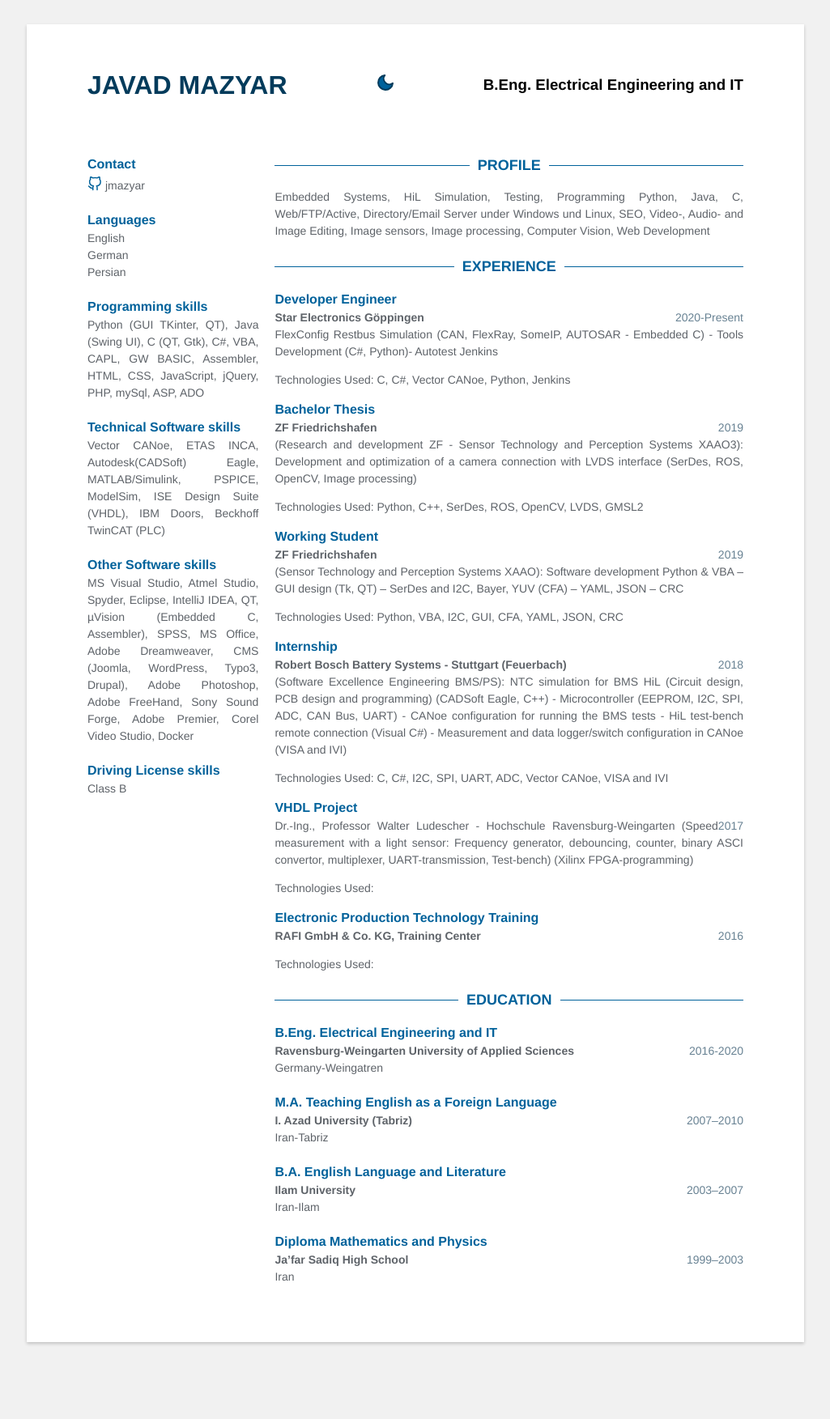
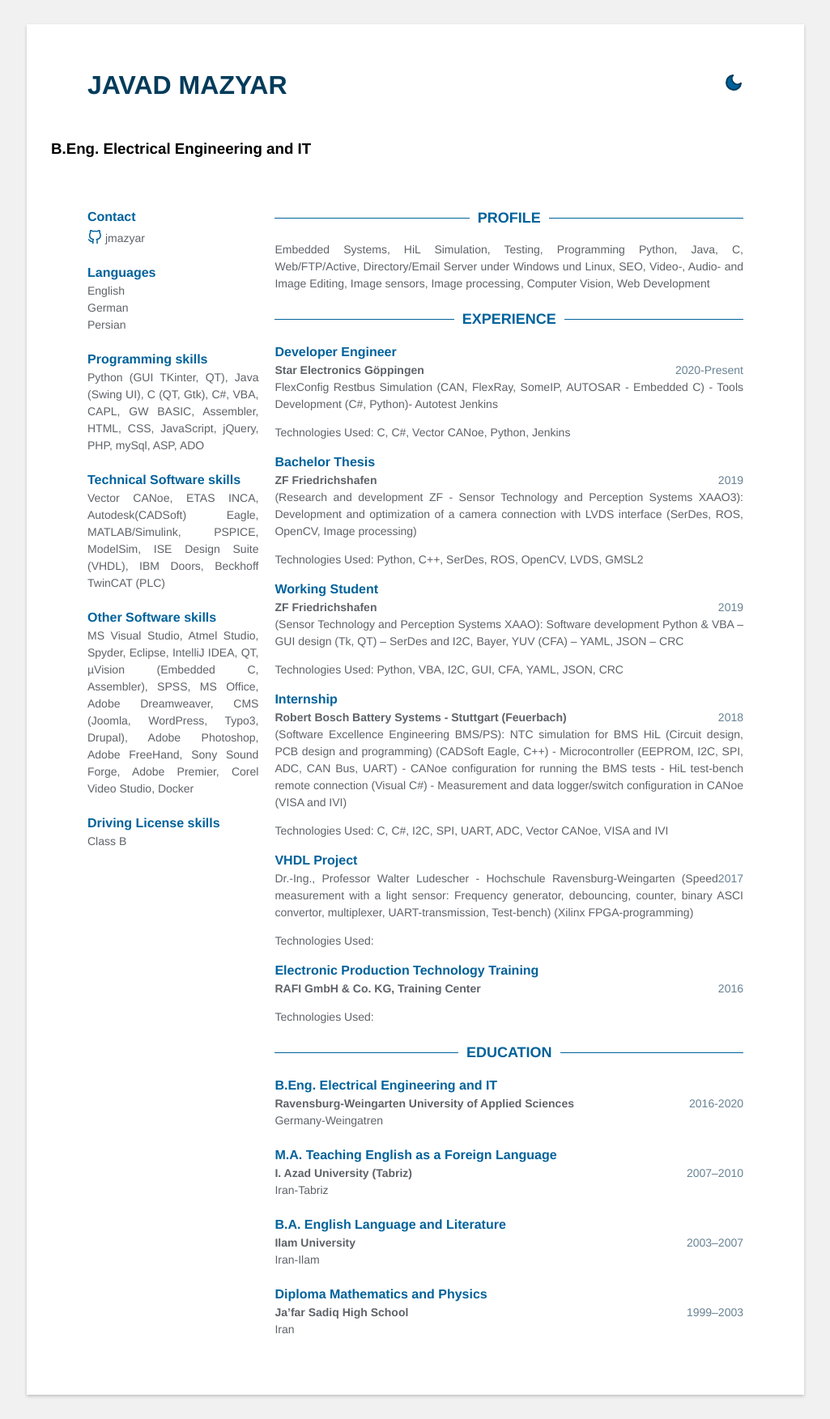
Before and after one commit to jmazyar/jmazyar.github.io, a Jekyll site: the page built from docs/index.html, in a window 1280 px wide. Shown: the whole page at 81% size, without its empty margins (127-1152 px from the left). Built offline with Jekyll 4.4.1, drawn with Linux system fonts in a browser that asks for light colours; before the commit the page ends 1688 px from its top, so only the background shows below that.

Commit message:
sub header

```diff
--- a/docs/_data/data.yml
+++ b/docs/_data/data.yml
@@ -88,7 +88,6 @@ experience:
 
 
 
-
 # Education
 education:
   - degree: B.Eng. Electrical Engineering and IT
--- a/docs/_includes/header.html
+++ b/docs/_includes/header.html
@@ -4,5 +4,5 @@
       <input type="checkbox" id="switch" name="mode" class="toggle-dark"></input>
       <label for="switch"><i id="moon" data-feather="moon" fill="var(--fg-color)"></i></label>
     {%endif%}
-    <h3 class="sub-name">{{site.data.data.sub-name}}</h3>
-  </div>
+</div>
+<h3 class="sub-name">{{site.data.data.sub-name}}</h3>
```
